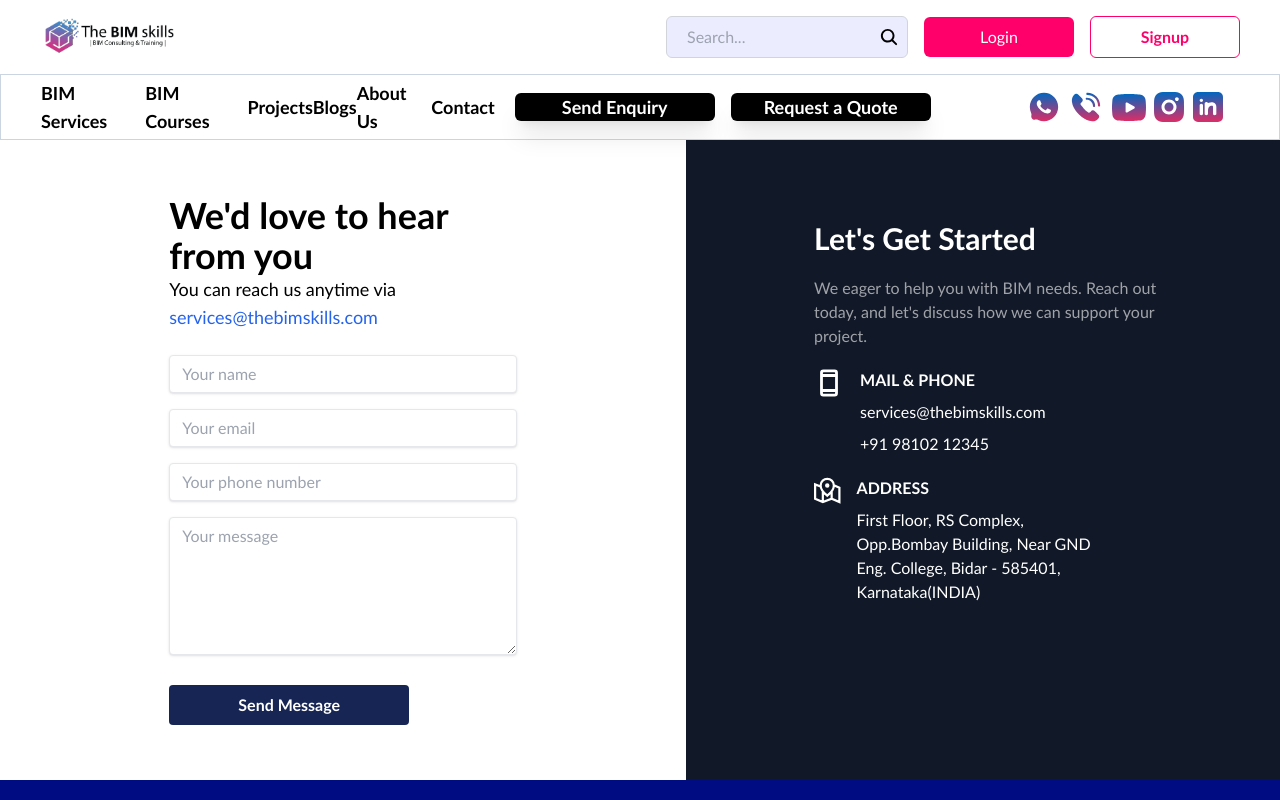
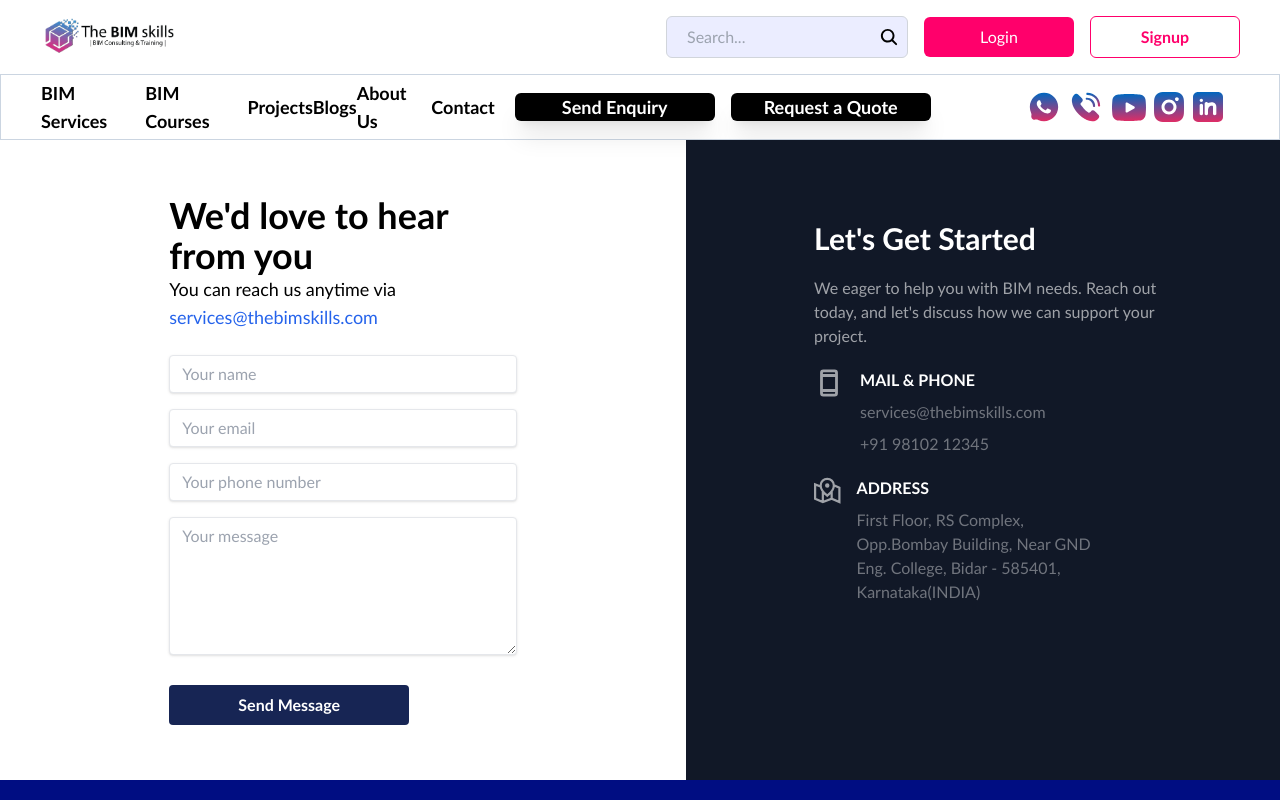
Before and after one commit to Thund3rHawk/BIM-user-frontend, a React (Vite) app: page /contact in a window 1280 px wide. Shown: the top 800 px of the page. Built offline with nearby package versions, Linux system fonts and the light colour scheme.

Commit message:
image changes

```diff
--- a/src/pages/ContactUs.jsx
+++ b/src/pages/ContactUs.jsx
@@ -98,18 +98,18 @@ const ContactUs = () => {
             discuss how we can support your project.
           </h1>
           <div className="flex gap-4 w-72">
-            <PiDeviceMobileBold size={30} />
+            <PiDeviceMobileBold className="text-white/[0.6]" size={30} />
             <div className="flex flex-col gap-2">
               <h1 className="font-bold">MAIL & PHONE</h1>
-              <h1>services@thebimskills.com</h1>
-              <h1>+91 98102 12345</h1>
+              <h1 className="text-white/[0.4]">services@thebimskills.com</h1>
+              <h1 className="text-white/[0.4]">+91 98102 12345</h1>
             </div>
           </div>
           <div className="flex gap-4 w-72">
-            <GrMapLocation size={30} className="w-20" />
+            <GrMapLocation className="text-white/[0.6] w-20" size={30} />
             <div className="flex flex-col gap-2">
               <h1 className="font-bold">ADDRESS</h1>
-              <h1>
+              <h1 className="text-white/[0.4]">
                 First Floor, RS Complex, Opp.Bombay Building, Near GND Eng.
                 College, Bidar - 585401, Karnataka(INDIA)
               </h1>
```
